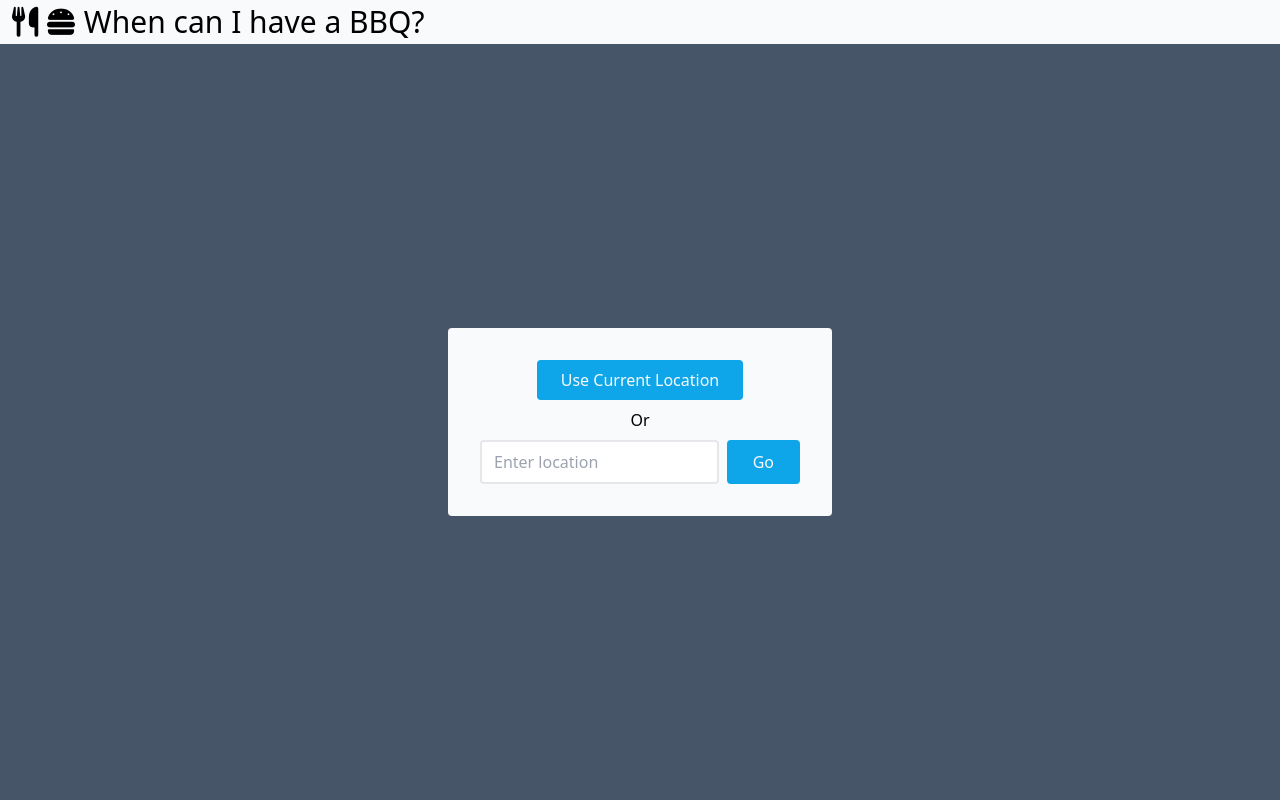
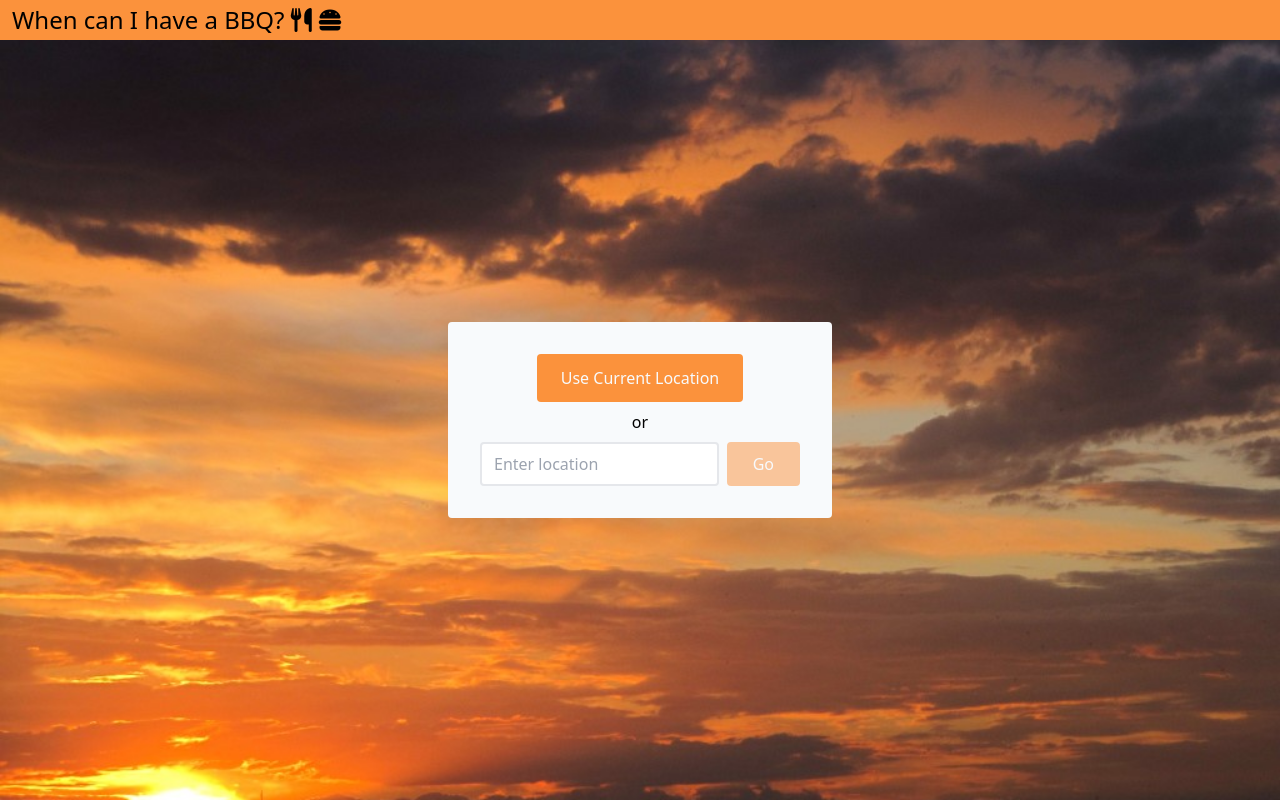
Before and after one commit to oatsoda/when-can-i-have-a-bbq, a React (Create React App) app: page / in a window 1280 px wide. Built offline with nearby package versions, Linux system fonts and the light colour scheme.

Commit message:
Add background and change colours. Probably want to add opacity and tone it down a bit.

```diff
--- a/public/app.css
+++ b/public/app.css
@@ -435,8 +435,8 @@ video {
 }
 
 h1 {
-  font-size: 1.875rem;
-  line-height: 2.25rem;
+  font-size: 1.5rem;
+  line-height: 2rem;
 }
 
 h2 {
@@ -607,12 +607,18 @@ body {
   position: relative;
 }
 
-.clear-both {
-  clear: both;
+.m-auto {
+  margin: auto;
 }
 
-.m-auto {
-  margin: auto;
+.mx-auto {
+  margin-left: auto;
+  margin-right: auto;
+}
+
+.my-4 {
+  margin-top: 1rem;
+  margin-bottom: 1rem;
 }
 
 .mx-2 {
@@ -620,24 +626,13 @@ body {
   margin-right: 0.5rem;
 }
 
-.mx-auto {
-  margin-left: auto;
-  margin-right: auto;
+.mx-4 {
+  margin-left: 1rem;
+  margin-right: 1rem;
 }
 
-.my-0 {
-  margin-top: 0px;
-  margin-bottom: 0px;
-}
-
-.my-3 {
-  margin-top: 0.75rem;
-  margin-bottom: 0.75rem;
-}
-
-.my-4 {
-  margin-top: 1rem;
-  margin-bottom: 1rem;
+.ml-2 {
+  margin-left: 0.5rem;
 }
 
 .mr-2 {
@@ -646,10 +641,6 @@ body {
 
 .mt-1 {
   margin-top: 0.25rem;
-}
-
-.ml-2 {
-  margin-left: 0.5rem;
 }
 
 .flex {
@@ -680,10 +671,6 @@ body {
   flex: none;
 }
 
-.flex-auto {
-  flex: 1 1 auto;
-}
-
 .cursor-pointer {
   cursor: pointer;
 }
@@ -704,6 +691,10 @@ body {
   gap: 0.5rem;
 }
 
+.gap-4 {
+  gap: 1rem;
+}
+
 .gap-y-4 {
   row-gap: 1rem;
 }
@@ -712,17 +703,32 @@ body {
   border-radius: 0.25rem;
 }
 
+.border-0 {
+  border-width: 0px;
+}
+
 .border-2 {
   border-width: 2px;
-}
-
-.border-0 {
-  border-width: 0px;
 }
 
 .border-sky-500 {
   --tw-border-opacity: 1;
   border-color: rgb(14 165 233 / var(--tw-border-opacity));
+}
+
+.border-orange-400 {
+  --tw-border-opacity: 1;
+  border-color: rgb(251 146 60 / var(--tw-border-opacity));
+}
+
+.bg-orange-200 {
+  --tw-bg-opacity: 1;
+  background-color: rgb(254 215 170 / var(--tw-bg-opacity));
+}
+
+.bg-orange-400 {
+  --tw-bg-opacity: 1;
+  background-color: rgb(251 146 60 / var(--tw-bg-opacity));
 }
 
 .bg-sky-500 {
@@ -733,6 +739,27 @@ body {
 .bg-slate-50 {
   --tw-bg-opacity: 1;
   background-color: rgb(248 250 252 / var(--tw-bg-opacity));
+}
+
+.bg-orange-300 {
+  --tw-bg-opacity: 1;
+  background-color: rgb(253 186 116 / var(--tw-bg-opacity));
+}
+
+.bg-cover {
+  background-size: cover;
+}
+
+.bg-fixed {
+  background-attachment: fixed;
+}
+
+.bg-center {
+  background-position: center;
+}
+
+.bg-no-repeat {
+  background-repeat: no-repeat;
 }
 
 .p-8 {
@@ -759,20 +786,14 @@ body {
   padding-bottom: 0.5rem;
 }
 
-.pb-3 {
-  padding-bottom: 0.75rem;
+.px-8 {
+  padding-left: 2rem;
+  padding-right: 2rem;
 }
 
-.pt-2 {
-  padding-top: 0.5rem;
-}
-
-.pb-2 {
-  padding-bottom: 0.5rem;
-}
-
-.pt-3 {
+.py-3 {
   padding-top: 0.75rem;
+  padding-bottom: 0.75rem;
 }
 
 .text-left {
@@ -823,26 +844,31 @@ body {
   -moz-osx-font-smoothing: grayscale;
 }
 
+.opacity-80 {
+  opacity: 0.8;
+}
+
+.opacity-60 {
+  opacity: 0.6;
+}
+
 .filter {
   -webkit-filter: var(--tw-blur) var(--tw-brightness) var(--tw-contrast) var(--tw-grayscale) var(--tw-hue-rotate) var(--tw-invert) var(--tw-saturate) var(--tw-sepia) var(--tw-drop-shadow);
           filter: var(--tw-blur) var(--tw-brightness) var(--tw-contrast) var(--tw-grayscale) var(--tw-hue-rotate) var(--tw-invert) var(--tw-saturate) var(--tw-sepia) var(--tw-drop-shadow);
 }
 
+.disabled\:opacity-50:disabled {
+  opacity: 0.5;
+}
+
 @media (min-width: 768px) {
+  .md\:mx-auto {
+    margin-left: auto;
+    margin-right: auto;
+  }
+
   .md\:w-3\/4 {
     width: 75%;
-  }
-
-  .md\:w-1\/3 {
-    width: 33.333333%;
-  }
-
-  .md\:w-1\/2 {
-    width: 50%;
-  }
-
-  .md\:w-full {
-    width: 100%;
   }
 
   .md\:w-96 {
--- a/src/App.tsx
+++ b/src/App.tsx
@@ -306,7 +306,7 @@ function App() {
             <>
               <div>
                 <button
-                  className="rounded bg-sky-500 px-6 py-2 text-slate-50"
+                  className="rounded bg-orange-400 px-6 py-3 text-slate-50"
                   onClick={locationClick}
                 >
                   Use Current Location
@@ -317,7 +317,7 @@ function App() {
               </div>
             </>
           )}
-          {navigator.geolocation && <div className="">Or</div>}
+          {navigator.geolocation && <div className="">or</div>}
           <div>
             <LocationTypeahead onLocationChosen={setGeolocationPosition} />
           </div>
@@ -332,10 +332,16 @@ function App() {
   const displayResults = useMemo(() => {
     return (
       <div className="flex-1">
-        <div className="flex flex-col mx-auto md:w-3/4 gap-y-4 my-4">
+        <div className="flex flex-col mx-4 md:mx-auto md:w-3/4 gap-4 my-4">
           {results?.map((r, i) => (
             <Result suitableTime={r} key={i} />
           ))}
+          {results?.length === 0 && (
+            <div className="flex flex-col rounded bg-orange-200 px-3 py-2 gap-2">
+              Sorry, but there are no good times to have a BBQ in the next 14
+              days for your chosen location.
+            </div>
+          )}
         </div>
       </div>
     );
@@ -344,11 +350,14 @@ function App() {
   /*******************************************************/
   /* RENDER */
   return (
-    <div className="flex h-screen flex-col">
-      <div className="bg-slate-50 px-3 py-1 antialiased">
+    <div
+      className="flex h-screen flex-col bg-fixed bg-center bg-cover bg-no-repeat"
+      style={{ backgroundImage: 'url("bg.jpg")' }}
+    >
+      <div className="bg-orange-400 px-3 py-1 antialiased">
         <h1 className="cursor-pointer" onClick={resetClick}>
-          <i className="fa-solid fa-utensils"></i>{" "}
-          <i className="fa-solid fa-burger"></i> When can I have a BBQ?
+          When can I have a BBQ? <i className="fa-solid fa-utensils"></i>{" "}
+          <i className="fa-solid fa-burger"></i>
         </h1>
       </div>
       {(geolocationPosition && !resultError && displayResults) || displayInputs}
--- a/src/app-src.css
+++ b/src/app-src.css
@@ -2,7 +2,7 @@
 
 @layer base {
   h1 {
-    @apply text-3xl;
+    @apply text-2xl;
   }
   h2 {
     @apply text-2xl;
--- a/src/components/LocationTypeahead.tsx
+++ b/src/components/LocationTypeahead.tsx
@@ -110,7 +110,7 @@ export function LocationTypeahead({
         <div className="flex-none">
           <button
             disabled={!selectedLocation}
-            className="rounded bg-sky-500 px-6 py-2 ml-2 text-slate-50 border-2 border-sky-500"
+            className="rounded bg-orange-400 px-6 py-2 ml-2 text-slate-50 border-2 border-orange-400 disabled:opacity-50"
             onClick={onButtonClick}
           >
             Go
--- a/src/components/Result.tsx
+++ b/src/components/Result.tsx
@@ -18,7 +18,7 @@ export function Result({ suitableTime }: { suitableTime: SuitableTime }) {
   }, [suitableTime.avg_weathercode]);
 
   return (
-    <div className="flex flex-col rounded bg-slate-50 px-3 py-2 gap-2">
+    <div className="flex flex-col rounded bg-orange-200 px-3 py-2 gap-2">
       <div>
         <h2>
           {suitableTime.perfect && <i className="fa-solid fa-star mr-2"></i>}
```
Also changed, not shown: public/bg.jpg (added).
